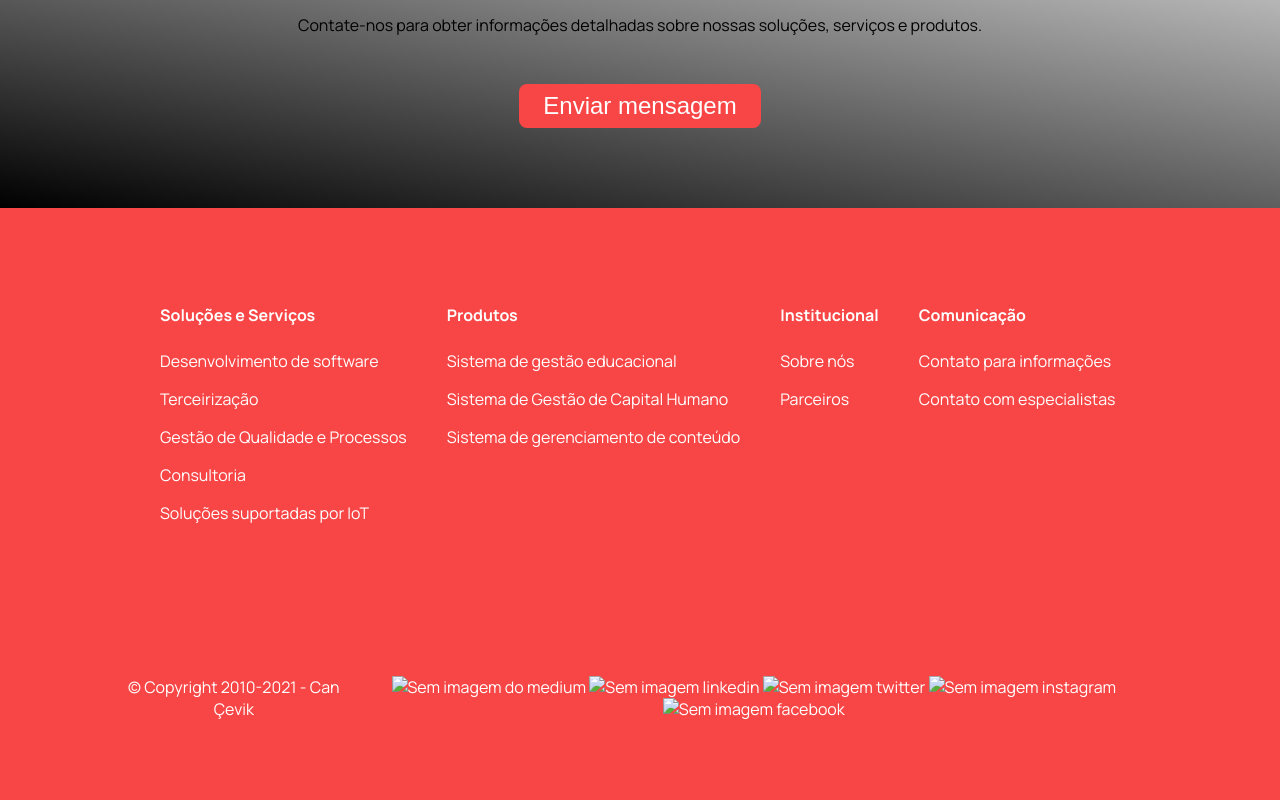
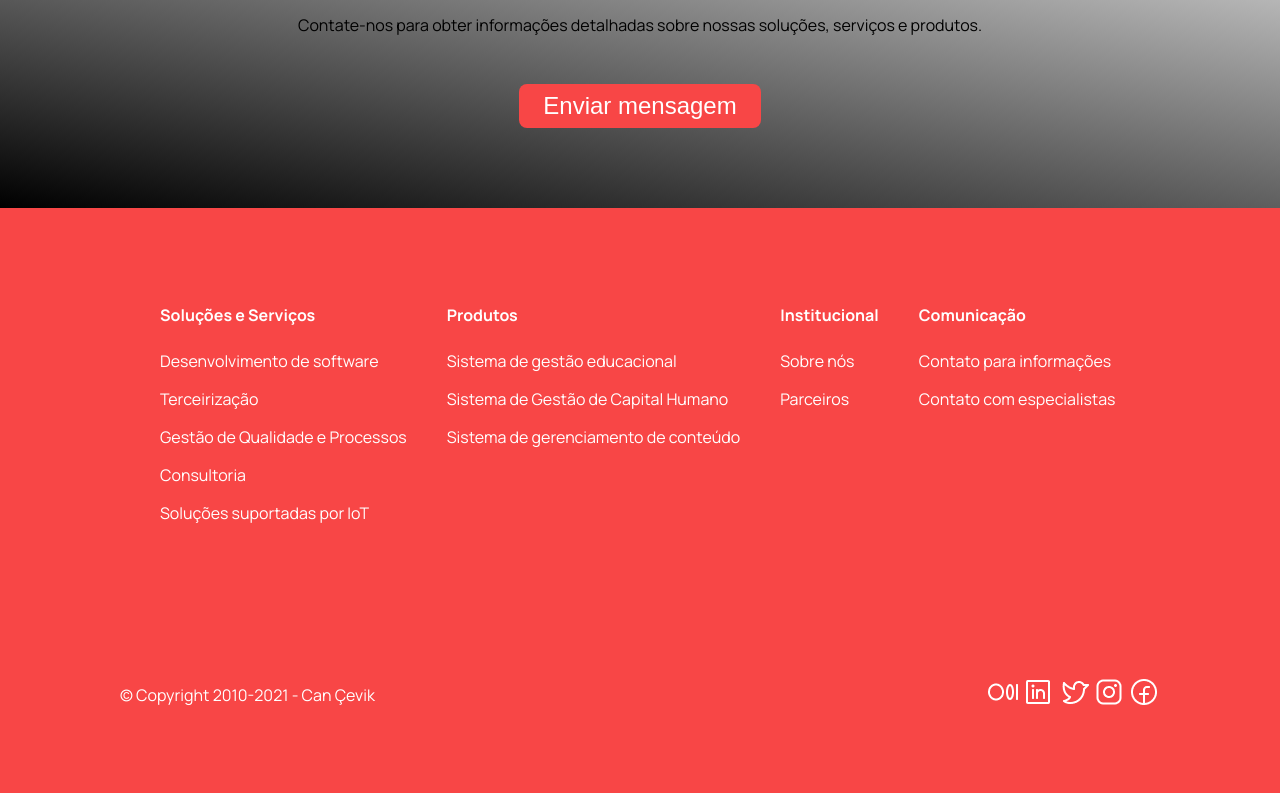
Before and after one commit to Vitori1/pagina-responsiva, a plain HTML site: page index.html in a window 1280 px wide. Shown: the part 3808-4608 px from the top of the page. Drawn offline with Linux system fonts and the light colour scheme; the site is published under a folder, as on GitHub Pages, so addresses that start at the root find nothing.

Commit message:
Update index.html

```diff
--- a/index.html
+++ b/index.html
@@ -159,11 +159,11 @@
             <section class="footer-right">
                 <div>© Copyright 2010-2021 - Can Çevik</div>
                 <div>
-                    <img src="/assets/MediumLogo.png" alt="Sem imagem do medium">
-                    <img src="/assets/LinkedinLogo.png" alt="Sem imagem linkedin">
-                    <img src="/assets/TwitterLogo.png" alt="Sem imagem twitter">
-                    <img src="/assets/InstagramLogo.png" alt="Sem imagem instagram">
-                    <img src="/assets/FacebookLogo.png" alt="Sem imagem facebook">
+                    <img src="./assets/MediumLogo.png" alt="Sem imagem do medium">
+                    <img src="./assets/LinkedinLogo.png" alt="Sem imagem linkedin">
+                    <img src="./assets/TwitterLogo.png" alt="Sem imagem twitter">
+                    <img src="./assets/InstagramLogo.png" alt="Sem imagem instagram">
+                    <img src="./assets/FacebookLogo.png" alt="Sem imagem facebook">
                 </div>
             </section>
         </footer>
```
